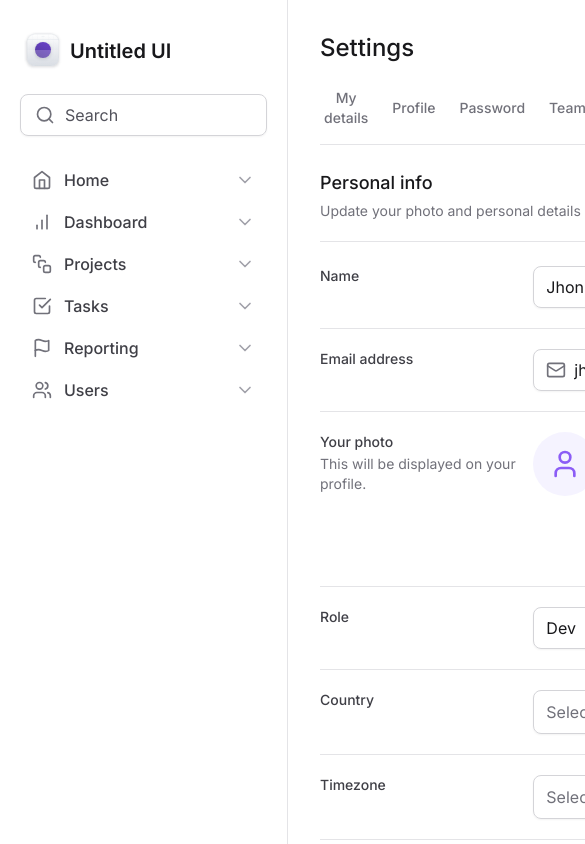
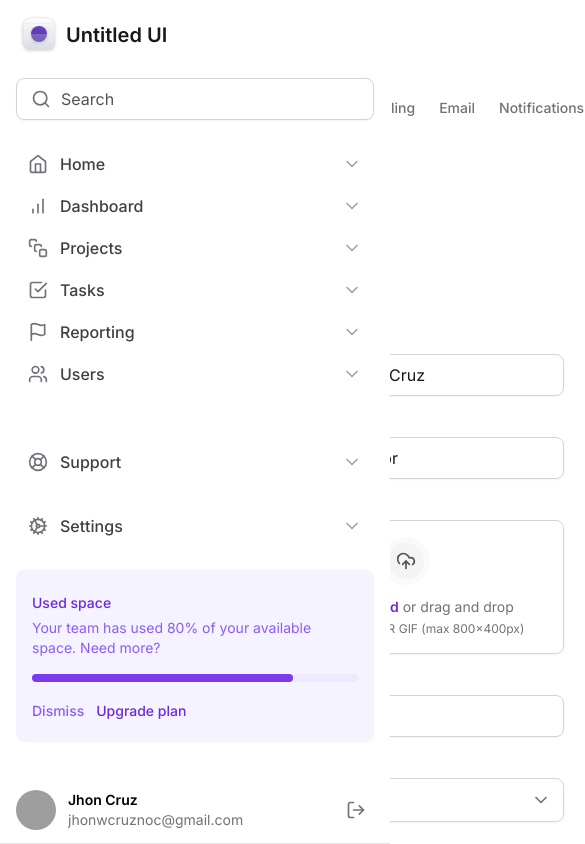
Before and after one commit to jaomuro/training-tailwindcss, a Next.js app: page / in a window 390 px wide. Shown: the top 844 px of the page, 585 px wide, since content can reach past the window. Built offline with nearby package versions, Linux system fonts and the light colour scheme; grey boxes are pictures that could not be loaded.

Commit message:
ADD: responsividade sidebar

```diff
--- a/src/components/Sidebar/Sidebar.tsx
+++ b/src/components/Sidebar/Sidebar.tsx
@@ -8,7 +8,7 @@
 
 export function Sidebar() {
     return (
-        <aside className="border-r border-zinc-200 px-5 py-8 flex flex-col gap-6">
+        <aside className="border-b border-zinc-200 p-4 flex flex-col gap-6 fixed left-0 top-0 right-0 z-20 bottom-0 bg-white lg:right-auto lg:w-80 lg:border-r lg:py-8 lg:px-5 lg:relative">
             <Logo />
                 {/* <Search className="h-5 text-zinc-500"></Search> */}
 
```
